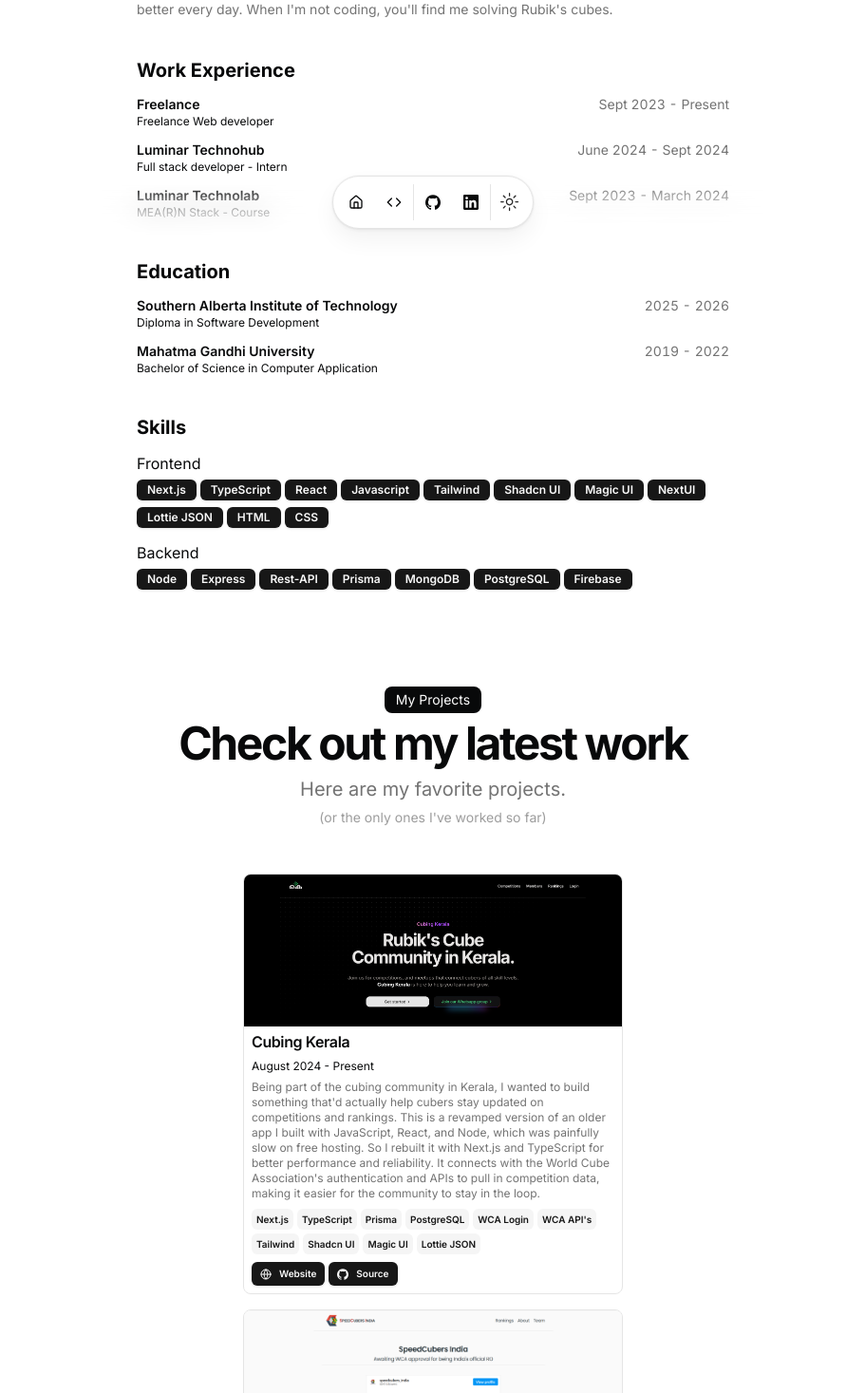
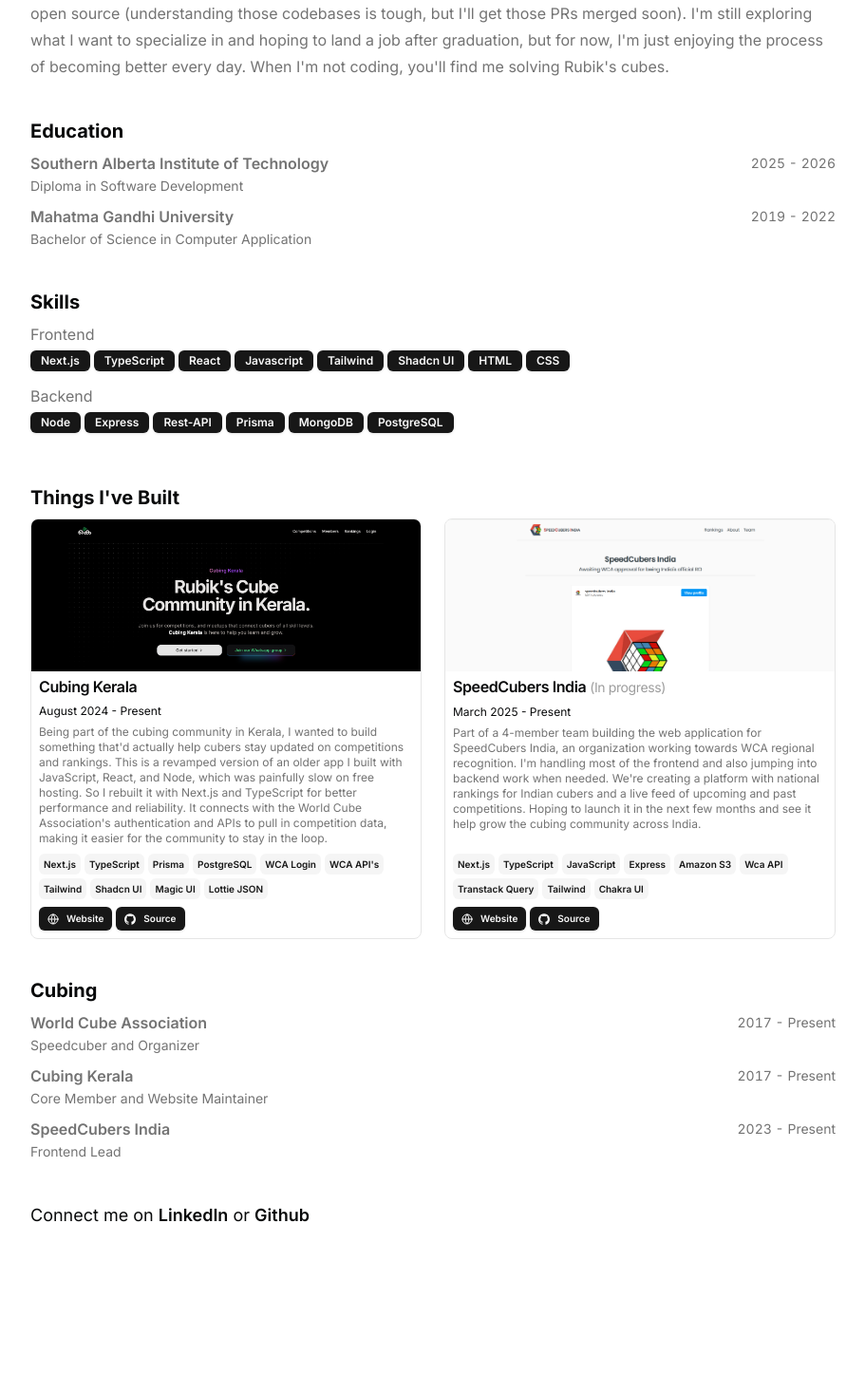
Before and after one commit to allenjohn07/portfolio, a Next.js app: page / in a window 1280 px wide. Shown: the part 543-2010 px from the top of the page at 95% size, without its empty margins (184-1095 px from the left). After the commit the page ends 1939 px from the top, so only its background shows below. Built offline with nearby package versions, Linux system fonts and the light colour scheme.

Commit message:
update info and layout (#7)

```diff
--- a/src/app/layout.tsx
+++ b/src/app/layout.tsx
@@ -60,14 +60,14 @@ export default function RootLayout({
     <html lang="en" suppressHydrationWarning>
       <body
         className={cn(
-          "min-h-screen bg-background font-sans antialiased max-w-2xl mx-auto py-12 sm:py-24 px-6",
+          "min-h-screen bg-background font-sans antialiased max-w-4xl mx-auto py-12 sm:py-24 px-6",
           fontSans.variable
         )}
       >
         <ThemeProvider attribute="class" defaultTheme="light">
           <TooltipProvider delayDuration={0}>
             {children}
-            <Navbar />
+            {/* <Navbar /> */}
           </TooltipProvider>
         </ThemeProvider>
       </body>
--- a/src/app/page.tsx
+++ b/src/app/page.tsx
@@ -14,7 +14,7 @@ export default function Page() {
   return (
     <main className="flex flex-col min-h-[100dvh] space-y-10">
       <section id="hero">
-        <div className="mx-auto w-full max-w-lg space-y-8">
+        <div className="mx-auto w-full space-y-8">
           <div className="gap-2 flex justify-between">
             <div className="flex-col justify-center flex flex-1 space-y-1.5">
               <BlurFadeText
@@ -37,45 +37,27 @@ export default function Page() {
             </BlurFade>
           </div>
         </div>
-        <BlurFade delay={BLUR_FADE_DELAY}><hr className="mt-5" /></BlurFade>
+        <BlurFade delay={BLUR_FADE_DELAY}>
+          <hr className="mt-5" />
+        </BlurFade>
       </section>
+
       <section id="about">
         <BlurFade delay={BLUR_FADE_DELAY * 3}>
-          <h2 className="text-xl font-bold mb-3">About</h2>
+          <h2 className="text-xl font-bold mb-2">About</h2>
         </BlurFade>
         <BlurFade delay={BLUR_FADE_DELAY * 4}>
-          <Markdown className="prose max-w-full text-pretty font-sans text-sm text-muted-foreground dark:prose-invert">
+          <Markdown className="prose max-w-full text-pretty text-md/relaxed text-muted-foreground dark:prose-invert">
             {DATA.summary}
           </Markdown>
         </BlurFade>
       </section>
-      <section id="work">
-        <div className="flex min-h-0 flex-col gap-y-3">
-          <BlurFade delay={BLUR_FADE_DELAY * 5}>
-            <h2 className="text-xl font-bold">Work Experience</h2>
-          </BlurFade>
-          {DATA.work.map((work, id) => (
-            <BlurFade
-              key={work.company}
-              delay={BLUR_FADE_DELAY * 6 + id * 0.05}
-            >
-              <ResumeCard
-                key={work.company}
-                altText={work.company}
-                title={work.company}
-                subtitle={work.title}
-                badges={work.badges}
-                period={`${work.start} - ${work.end ?? "Present"}`}
-              />
-            </BlurFade>
-          ))}
-        </div>
-      </section>
+
       <section id="education">
-        <div className="flex min-h-0 flex-col gap-y-3">
-          <BlurFade delay={BLUR_FADE_DELAY * 7}>
-            <h2 className="text-xl font-bold">Education</h2>
-          </BlurFade>
+        <BlurFade delay={BLUR_FADE_DELAY * 7}>
+          <h2 className="text-xl font-bold mb-2">Education</h2>
+        </BlurFade>
+        <div className="flex min-h-0 flex-col gap-y-2">
           {DATA.education.map((education, id) => (
             <BlurFade
               key={education.school}
@@ -85,6 +67,7 @@ export default function Page() {
                 key={education.school}
                 altText={education.school}
                 title={education.school}
+                url={education.url}
                 subtitle={education.degree}
                 period={`${education.start} - ${education.end}`}
               />
@@ -92,27 +75,34 @@ export default function Page() {
           ))}
         </div>
       </section>
+
       <section id="skills">
-        <div className="flex min-h-0 flex-col gap-y-3">
+        <BlurFade delay={BLUR_FADE_DELAY * 9}>
+          <h2 className="text-xl font-bold mb-2">Skills</h2>
+        </BlurFade>
+        <div className="flex min-h-0 flex-col gap-y-2">
           <BlurFade delay={BLUR_FADE_DELAY * 9}>
-            <h2 className="text-xl font-bold">Skills</h2>
-          </BlurFade>
-          <BlurFade delay={BLUR_FADE_DELAY * 9}>
-            <div className="flex flex-col gap-2">
+            <div className="flex text-muted-foreground flex-col gap-2">
               <p>Frontend</p>
               <div className="flex flex-wrap gap-1">
                 {DATA.frontendSkills.map((skill, id) => (
-                  <BlurFade key={skill} delay={BLUR_FADE_DELAY * 10 + id * 0.05}>
+                  <BlurFade
+                    key={skill}
+                    delay={BLUR_FADE_DELAY * 10 + id * 0.05}
+                  >
                     <Badge key={skill}>{skill}</Badge>
                   </BlurFade>
                 ))}
               </div>
             </div>
-            <div className="flex flex-col gap-2 my-2">
+            <div className="flex text-muted-foreground flex-col gap-2 my-2">
               <p>Backend</p>
               <div className="flex flex-wrap gap-1">
                 {DATA.backendSkills.map((skill, id) => (
-                  <BlurFade key={skill} delay={BLUR_FADE_DELAY * 10 + id * 0.05}>
+                  <BlurFade
+                    key={skill}
+                    delay={BLUR_FADE_DELAY * 10 + id * 0.05}
+                  >
                     <Badge key={skill}>{skill}</Badge>
                   </BlurFade>
                 ))}
@@ -121,26 +111,14 @@ export default function Page() {
           </BlurFade>
         </div>
       </section>
+
       <section id="projects">
-        <div className="space-y-12 w-full py-12">
-          <BlurFade delay={BLUR_FADE_DELAY * 11}>
-            <div className="flex flex-col items-center justify-center space-y-4 text-center">
-              <div className="space-y-2">
-                <div className="inline-block rounded-lg bg-foreground text-background px-3 py-1 text-sm">
-                  My Projects
-                </div>
-                <h2 className="text-3xl font-bold tracking-tighter sm:text-5xl">
-                  Check out my latest work
-                </h2>
-                <p className="text-muted-foreground text-md/relaxed md:text-md/relaxed xl:text-xl/relaxed">
-                  Here are my favorite projects.
-                </p>
-                <span className="text-muted-foreground/70 text-sm/relaxed md:text-md/relaxed xl:text-md/relaxed">(or the only ones I&apos;ve worked so far)</span>
-              </div>
-            </div>
-          </BlurFade>
-          <div className="w-full flex justify-center">
-            <div className="max-w-[400px] space-y-4">
+        <BlurFade delay={BLUR_FADE_DELAY * 11}>
+          <h2 className="text-xl font-bold mb-2">Things I've Built</h2>
+        </BlurFade>
+        <div className="space-y-6 w-full">
+          <div className="w-full justify-center">
+            <div className="grid grid-cols-1 gap-6 sm:grid-cols-2">
               {DATA.projects.map((project, id) => (
                 <BlurFade
                   key={project.title}
@@ -165,23 +143,51 @@ export default function Page() {
           </div>
         </div>
       </section>
+
+      <section id="cubing">
+        <BlurFade delay={BLUR_FADE_DELAY * 7}>
+          <h2 className="text-xl font-bold mb-2">Cubing</h2>
+        </BlurFade>
+        <div className="flex min-h-0 flex-col gap-y-2">
+          {DATA.cubing.map((cubing, id) => (
+            <BlurFade
+              key={cubing.organization}
+              delay={BLUR_FADE_DELAY * 8 + id * 0.05}
+            >
+              <ResumeCard
+                key={cubing.organization}
+                altText={cubing.organization}
+                title={cubing.organization}
+                url={cubing.url}
+                subtitle={cubing.title}
+                period={`${cubing.start} - ${cubing.end}`}
+              />
+            </BlurFade>
+          ))}
+        </div>
+      </section>
+
       <section id="contact">
-        <div className="grid items-center justify-center gap-4 px-4 text-center md:px-6 w-full py-12">
+        <div className="flex justify-start text-center w-full">
           <BlurFade delay={BLUR_FADE_DELAY * 16}>
             <div className="space-y-3">
-              <div className="inline-block rounded-lg bg-foreground text-background px-3 py-1 text-sm">
-                Contact
-              </div>
-              <h2 className="text-3xl font-bold tracking-tighter sm:text-5xl">
-                Get in Touch
-              </h2>
-              <p className="mx-auto max-w-[600px] text-muted-foreground md:text-xl/relaxed lg:text-base/relaxed xl:text-xl/relaxed">
-                Want to chat? Just shoot me a dm on{" "}
+              <p className="mx-auto max-w-[600px] text-start md:text-lg/relaxed">
+                Connect me on{" "}
                 <Link
                   href={DATA.contact.social.LinkedIn.url}
-                  className="text-blue-500 hover:underline"
+                  className="hover:text-blue-400 font-semibold"
+                  target="_blank"
+                  rel="noopener noreferrer"
                 >
                   LinkedIn
+                </Link>{" or "}
+                <Link
+                  href={DATA.contact.social.GitHub.url}
+                  className="hover:text-blue-400 font-semibold"
+                  target="_blank"
+                  rel="noopener noreferrer"
+                >
+                  Github
                 </Link>{" "}
               </p>
             </div>
--- a/src/components/project-card.tsx
+++ b/src/components/project-card.tsx
@@ -49,26 +49,10 @@ export function ProjectCard({
   return (
     <Card
       className={
-        "flex flex-col overflow-hidden border hover:shadow-lg transition-all duration-300 ease-out h-full"
+        "flex flex-col overflow-hidden border transition-all duration-300 ease-out h-full"
       }
     >
-      <Link
-        href={href || "#"}
-        rel="noopener noreferrer"
-        target="_blank"
-        className={cn("block cursor-pointer", className)}
-      >
-        {video && (
-          <video
-            src={video}
-            autoPlay
-            loop
-            muted
-            playsInline
-            className="pointer-events-none mx-auto h-40 w-full object-cover object-top" // needed because random black line at bottom of video
-          />
-        )}
-        {image && (
+      {image && (
           <Image
             src={image}
             alt={title}
@@ -77,7 +61,6 @@ export function ProjectCard({
             className="h-40 w-full overflow-hidden object-cover object-top"
           />
         )}
-      </Link>
       <CardHeader className="px-2">
         <div className="space-y-1">
           <CardTitle className="mt-1 text-base">{title}{subtitle && <span className="text-muted-foreground/70 font-normal ml-1 text-sm/relaxed md:text-md/relaxed xl:text-md/relaxed">({subtitle})</span>}</CardTitle>
@@ -110,7 +93,7 @@ export function ProjectCard({
           <div className="flex flex-row flex-wrap items-start gap-1">
             {links?.map((link, idx) => (
               <Link href={link?.href} key={idx} target="_blank">
-                <Badge key={idx} className="flex gap-2 px-2 py-1 text-[10px]">
+                <Badge key={idx} className="flex hover:text-blue-300 gap-2 px-2 py-1 text-[10px]">
                   {link.icon}
                   {link.type}
                 </Badge>
--- a/src/components/resume-card.tsx
+++ b/src/components/resume-card.tsx
@@ -2,11 +2,13 @@
 
 import { Badge } from "@/components/ui/badge";
 import { Card, CardHeader } from "@/components/ui/card";
+import Link from "next/link";
 import React from "react";
 
 interface ResumeCardProps {
   altText: string;
   title: string;
+  url?: string;
   subtitle?: string;
   badges?: readonly string[];
   period: string;
@@ -14,17 +16,18 @@ interface ResumeCardProps {
 }
 export const ResumeCard = ({
   title,
+  url,
   subtitle,
   badges,
   period,
 }: ResumeCardProps) => {
-
   return (
     <Card className="flex">
-        <div className="flex-grow items-center flex-col group">
+      <div className="flex-grow text-muted-foreground items-center flex-col group">
         <CardHeader>
           <div className="flex items-center justify-between gap-x-2 text-base">
-              <h3 className="inline-flex items-center justify-center font-semibold leading-none text-xs sm:text-sm">
+            <Link href={url ?? ""} target="_blank" rel="noopener noreferrer">
+              <h3 className="inline-flex items-center justify-center hover:text-blue-400 cursor-pointer font-semibold leading-5 text-md">
                 {title}
                 {badges && (
                   <span className="inline-flex gap-x-1">
@@ -40,11 +43,14 @@ export const ResumeCard = ({
                   </span>
                 )}
               </h3>
-              <div className="text-xs text-nowrap md:max-w-full sm:text-sm tabular-nums text-muted-foreground">
+            </Link>
+            <div className="text-nowrap md:max-w-full text-sm tabular-nums text-muted-foreground">
               {period}
             </div>
           </div>
-            {subtitle && <div className="font-sans text-xs">{subtitle}</div>}
+          {subtitle && (
+            <div className="font-sans text-sm leading-6">{subtitle}</div>
+          )}
         </CardHeader>
       </div>
     </Card>
--- a/src/components/ui/badge.tsx
+++ b/src/components/ui/badge.tsx
@@ -4,16 +4,16 @@ import { cva, type VariantProps } from "class-variance-authority"
 import { cn } from "@/lib/utils"
 
 const badgeVariants = cva(
-  "inline-flex items-center rounded-md border px-2.5 py-0.5 text-xs font-semibold transition-colors focus:outline-none focus:ring-2 focus:ring-ring focus:ring-offset-2",
+  "inline-flex items-center font-md rounded-md border px-2.5 py-0.5 text-xs font-semibold transition-colors focus:outline-none focus:ring-2 focus:ring-ring focus:ring-offset-2",
   {
     variants: {
       variant: {
         default:
-          "border-transparent bg-primary text-primary-foreground shadow hover:bg-primary/80",
+          "border-transparent bg-primary text-primary-foreground shadow",
         secondary:
-          "border-transparent bg-secondary text-secondary-foreground hover:bg-secondary/80",
+          "border-transparent bg-secondary text-secondary-foreground",
         destructive:
-          "border-transparent bg-destructive text-destructive-foreground shadow hover:bg-destructive/80",
+          "border-transparent bg-destructive text-destructive-foreground shadow",
         outline: "text-foreground",
       },
     },
--- a/src/data/resume.tsx
+++ b/src/data/resume.tsx
@@ -9,7 +9,7 @@ export const DATA = {
   locationLink: "https://www.google.com/maps/place/sanfrancisco",
   description: "Full stack developer, Speedcuber",
   summary:
-    "Aspiring full-stack developer at SAIT, Calgary, with a story that took a few turns to get here. I have a CS degree — triple major in Math, Stats, and CS, but I chose it without any real direction or passion. After college, I followed what genuinely interested me and worked as a promo editor for a Malayalam film. It was everything I loved about creativity, but the instability eventually brought me back to software development, the field I&apos;d been avoiding. This time was different though. I committed to actually learning it from the ground up, teaching myself the fundamentals until things finally made sense. A MERN stack course later, I was hooked. That&apos;s what brought me to SAIT - and the hands-on experience here has been exactly what I needed. Now I&apos;m continuing to learn through freeCodeCamp and YouTube, working on projects, and slowly making my way into open source (understanding those codebases is tough, but I&apos;ll get those PRs merged soon). I&apos;m still exploring what I want to specialize in and hoping to land a job after graduation, but for now, I&apos;m just enjoying the process of becoming better every day. When I&apos;m not coding, you&apos;ll find me solving Rubik&apos;s cubes.",
+    "Aspiring full-stack developer studying at SAIT, Calgary, Alberta, with a story that took a few turns to get here. I have a CS degree - triple major in Math, Stats, and CS, but I chose it without any real direction or passion. After college, I followed what genuinely interested me and worked as a promo editor for a Malayalam film. It was everything I loved about creativity, but the instability eventually brought me back to software development, the field I&apos;d been avoiding. This time was different though. I committed to actually learning it from the ground up, teaching myself the fundamentals until things finally made sense. A MERN stack course later, I was hooked. \n\nThat&apos;s what brought me to SAIT - and the hands-on experience here has been exactly what I needed. Now I&apos;m continuing to learn through freeCodeCamp and YouTube, working on projects, and slowly making my way into open source (understanding those codebases is tough, but I&apos;ll get those PRs merged soon). I&apos;m still exploring what I want to specialize in and hoping to land a job after graduation, but for now, I&apos;m just enjoying the process of becoming better every day. When I&apos;m not coding, you&apos;ll find me solving Rubik&apos;s cubes.",
   avatarUrl: "/allen-profile.png",
   frontendSkills: [
     "Next.js",
@@ -18,9 +18,6 @@ export const DATA = {
     "Javascript",
     "Tailwind",
     "Shadcn UI",
-    "Magic UI",
-    "NextUI",
-    "Lottie JSON",
     "HTML",
     "CSS",
   ],
@@ -31,7 +28,6 @@ export const DATA = {
     "Prisma",
     "MongoDB",
     "PostgreSQL",
-    "Firebase",
   ],
   navbar: [
     { href: "/", icon: HomeIcon, label: "Home" },
@@ -86,12 +82,14 @@ export const DATA = {
   education: [
     {
       school: "Southern Alberta Institute of Technology",
+      url: "https://www.sait.ca/",
       degree: "Diploma in Software Development",
       start: "2025",
       end: "2026",
     },
     {
       school: "Mahatma Gandhi University",
+      url: "https://www.mgu.ac.in/",
       degree: "Bachelor of Science in Computer Application",
       start: "2019",
       end: "2022",
@@ -176,4 +174,27 @@ export const DATA = {
       height: 1080,
     },
   ],
+  cubing: [
+    {
+      organization: "World Cube Association",
+      url: "https://www.worldcubeassociation.org/persons/2017JOHN14",
+      title: "Speedcuber and Organizer",
+      start: "2017",
+      end: "Present",
+    },
+    {
+      organization: "Cubing Kerala",
+      url: "https://cubingkerala.org/",
+      title: "Core Member and Website Maintainer",
+      start: "2017",
+      end: "Present",
+    },
+    {
+      organization: "SpeedCubers India",
+      url: "https://speedcubersindia.com/",
+      title: "Frontend Lead",
+      start: "2023",
+      end: "Present",
+    }
+  ]
 } as const;
```
Lines whose indentation alone changed are shown as unchanged.
